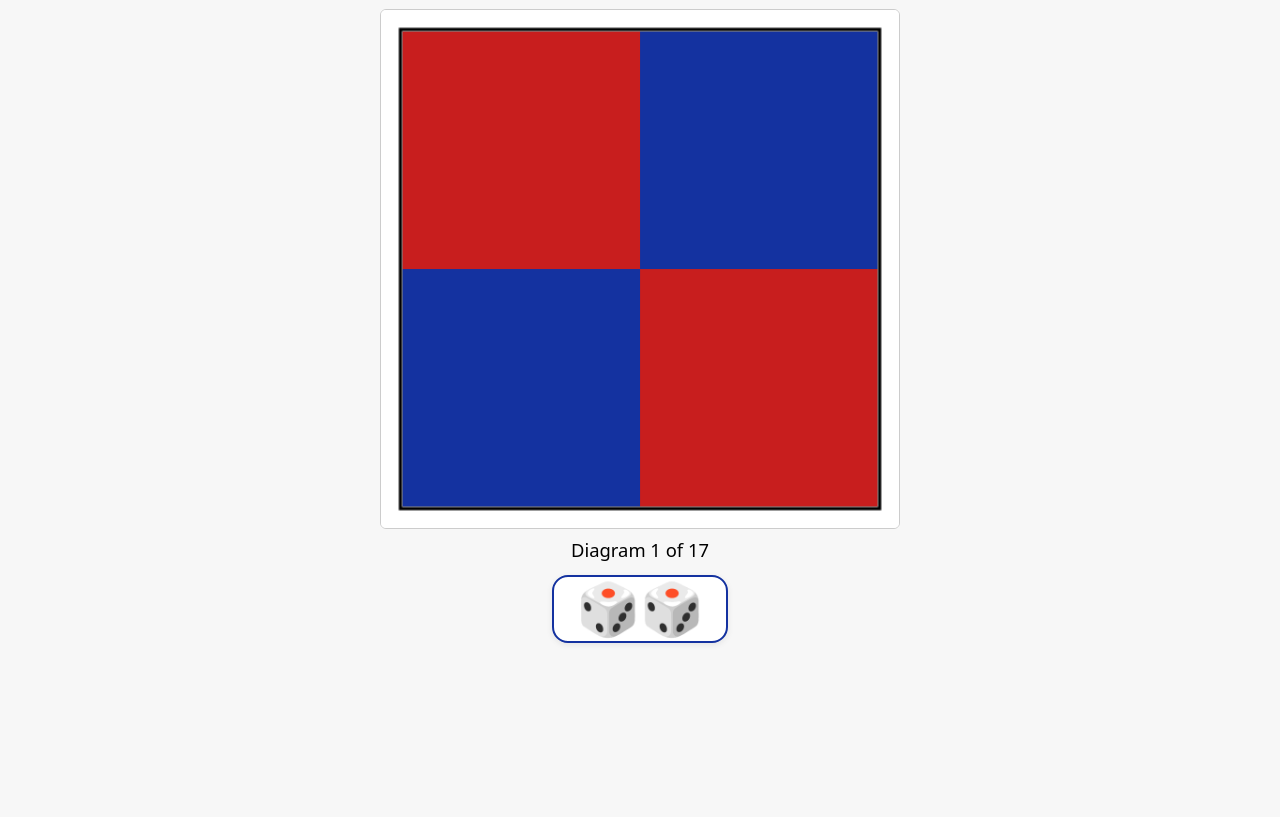
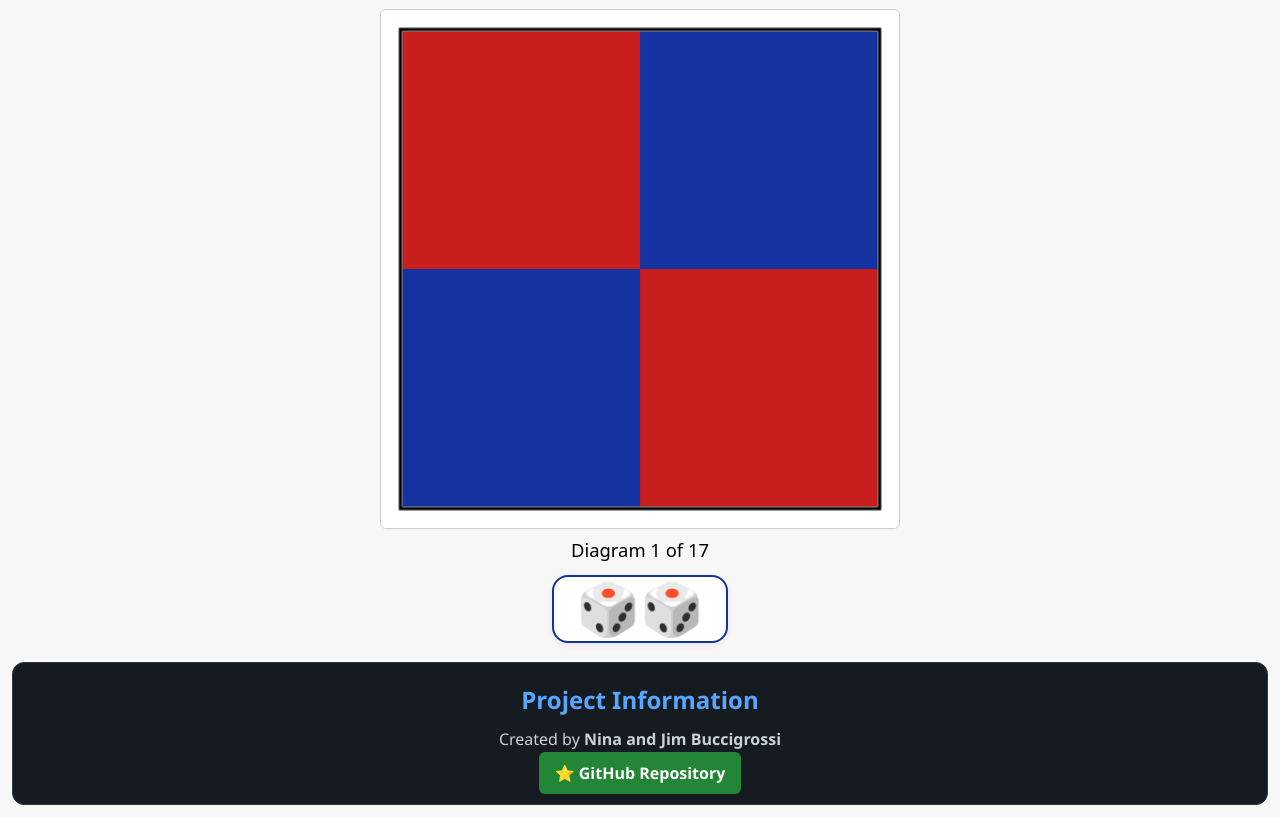
Before and after one commit to jimb15122/Kohs, a plain HTML site: page index.html in a window 1280 px wide. Shown: the part 116-933 px from the top of the page. Before the commit the page ends 800 px from the top, so only its background shows below. Drawn offline with Linux system fonts and the light colour scheme.

Commit message:
Add project information section to index.html
Added project information section with creator details and GitHub link.

```diff
--- a/index.html
+++ b/index.html
@@ -107,6 +107,33 @@
   <button id="rollBtn" title="Roll">🎲🎲</button>
 </div>
 
+<div style="
+    padding:20px;
+    border:1px solid #30363d;
+    border-radius:12px;
+    background:#161b22;
+    color:#c9d1d9;
+    font-family:Segoe UI,sans-serif;
+">
+    <h2 style="margin:0;color:#58a6ff;">Project Information</h2>
+
+    <p style="margin:12px 0;">
+        Created by <strong>Nina and Jim Buccigrossi</strong>
+    </p>
+
+    <a href="https://github.com/jimb15133/Kohs"
+       target="_blank"
+       style="
+           color:white;
+           background:#238636;
+           padding:10px 16px;
+           border-radius:6px;
+           text-decoration:none;
+           font-weight:bold;
+       ">
+       ⭐ GitHub Repository
+    </a>
+</div>
 
 
 <script src="library.js"></script>
```
